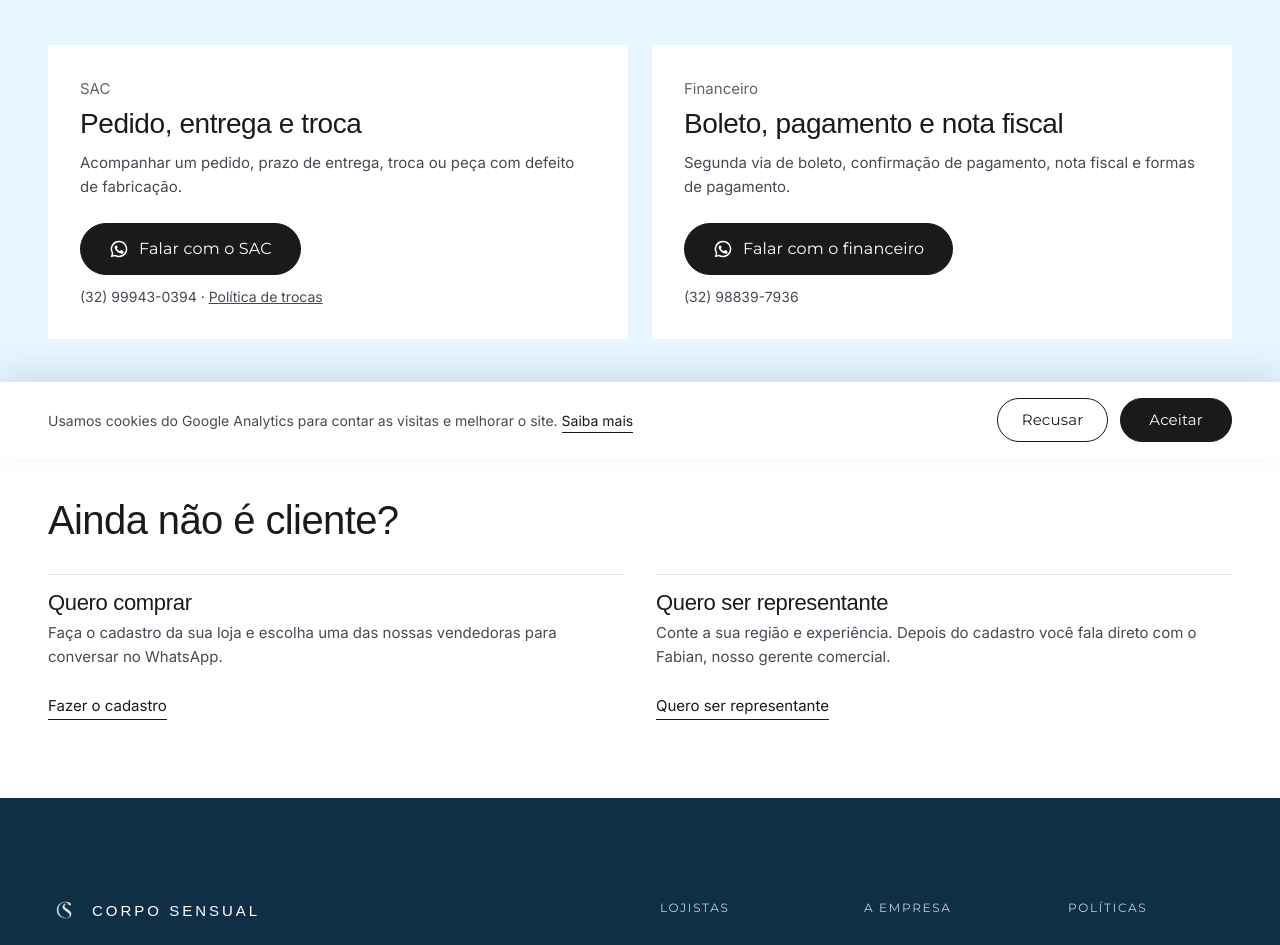
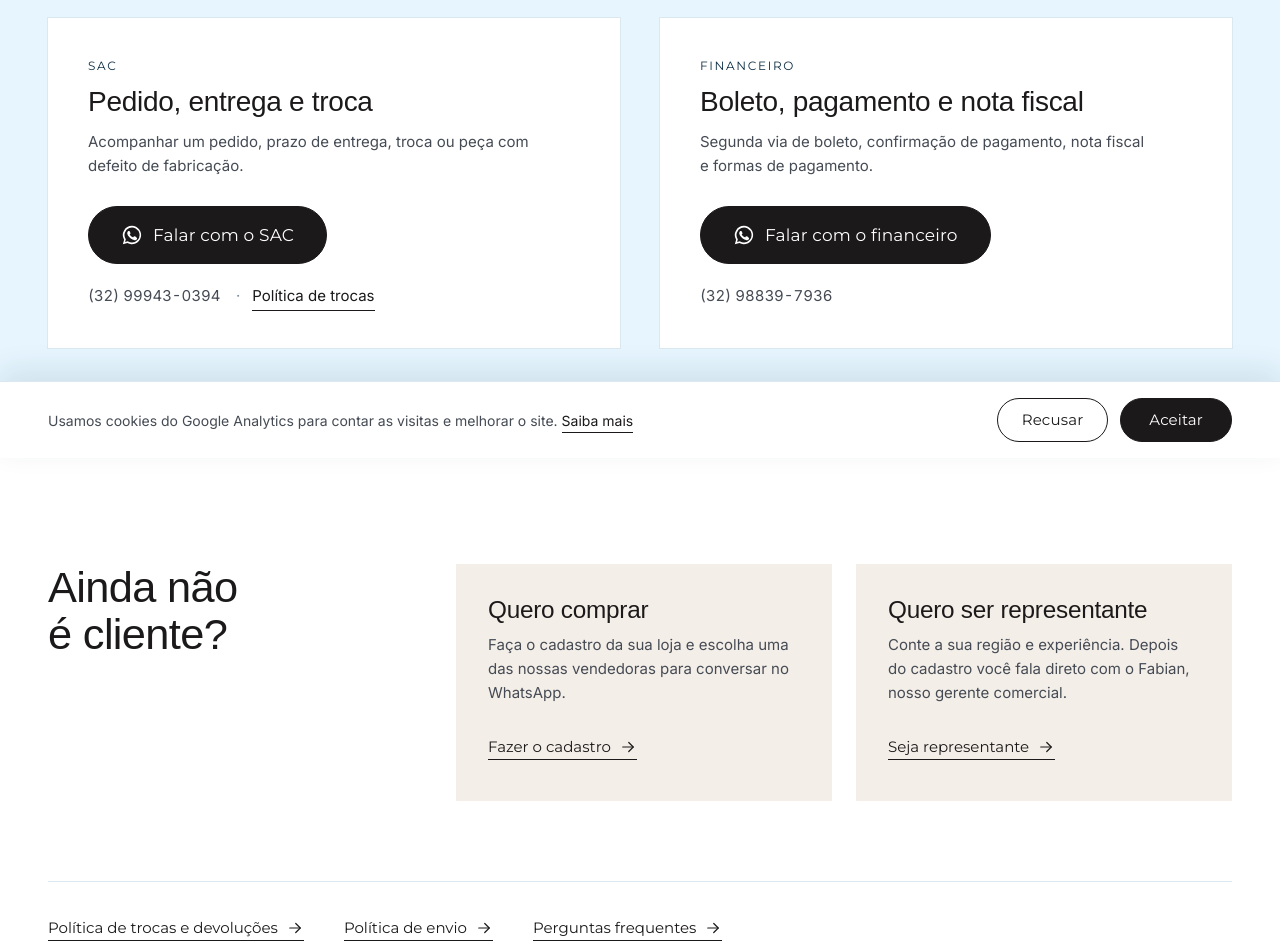
Before and after one commit to Yanunesxz/Corpo-Sensual-Site, a Next.js app: page /ajuda in a window 1280 px wide. Shown: the part 342-1287 px from the top of the page. Built offline with nearby package versions, Linux system fonts and the light colour scheme; no server answers; a web font is replaced by a local one.

Commit message:
redesign g6: Pós-cadastro e atendimento

```diff
--- a/src/app/ajuda/page.tsx
+++ b/src/app/ajuda/page.tsx
@@ -1,6 +1,6 @@
 import type { Metadata } from "next";
 import Link from "next/link";
-import { WhatsApp } from "@/components/icons";
+import { ArrowRight, WhatsApp } from "@/components/icons";
 import { celularParaExibir, equipe, linkWhatsApp, site } from "@/lib/site";
 
 export const metadata: Metadata = {
@@ -38,40 +38,73 @@ const atendimentos = [
   },
 ] as const;
 
+/** Quem ainda não é cliente: o caminho é sempre um cadastro (é ele que alimenta o CRM). */
+const caminhos = [
+  {
+    titulo: "Quero comprar",
+    texto: "Faça o cadastro da sua loja e escolha uma das nossas vendedoras para conversar no WhatsApp.",
+    href: "/catalogo",
+    rotulo: "Fazer o cadastro",
+  },
+  {
+    titulo: "Quero ser representante",
+    texto: "Conte a sua região e experiência. Depois do cadastro você fala direto com o Fabian, nosso gerente comercial.",
+    href: "/seja-representante",
+    rotulo: "Seja representante",
+  },
+] as const;
+
+const atalhos = [
+  { href: "/politicas/trocas-e-devolucoes", label: "Política de trocas e devoluções" },
+  { href: "/politicas/envio", label: "Política de envio" },
+  { href: "/fabrica-de-pijamas#perguntas", label: "Perguntas frequentes" },
+] as const;
+
 export default function AjudaPage() {
   const horario = site.contact.hours ? site.contact.hours.toLowerCase() : "em horário comercial";
 
   return (
     <>
+      {/* 1. Capa + atendimento: o assunto e o botão do WhatsApp já na primeira tela. */}
       <section className="bg-sky">
-        <div className="wrap py-14 md:py-20">
-          <p className="label">Atendimento</p>
-          <h1 className="h-hero mt-3 text-[2rem] md:text-[2.375rem]">Preciso de ajuda</h1>
-          <p className="mt-5 max-w-2xl text-[1.0625rem] leading-[1.6] text-body">
+        <div className="wrap pb-16 pt-10 md:pb-20 md:pt-16 lg:pb-24 lg:pt-20">
+          <div className="grid gap-y-5 lg:grid-cols-12 lg:items-end lg:gap-x-10">
+            <div className="lg:col-span-7">
+              <p className="eyebrow eyebrow-fio">Atendimento</p>
+              <h1 className="t-hero mt-3">Preciso de ajuda</h1>
+            </div>
+            <p className="lead max-w-xl lg:col-span-5 lg:pb-1.5">
               Escolha o assunto e fale direto com quem resolve, pelo WhatsApp. Atendimento {horario}.
             </p>
+          </div>
 
-          <ul className="mt-10 grid gap-4 md:grid-cols-2 md:gap-6">
+          <ul className="mt-10 grid gap-4 md:mt-12 md:grid-cols-2 md:gap-6 lg:mt-16 lg:gap-10">
             {atendimentos.map((a) => (
-              <li key={a.titulo} className="flex flex-col rounded-media bg-paper p-6 md:p-8">
-                <p className="label">{a.titulo}</p>
-                <h2 className="h-display mt-2 text-2xl md:text-[1.75rem]">{a.assunto}</h2>
-                <p className="mt-3 flex-1 text-[15px] leading-[1.6] text-body">{a.texto}</p>
+              <li key={a.titulo} className="flex flex-col bg-paper px-5 py-7 shadow-[var(--shadow-card)] sm:p-8 lg:p-10">
+                <p className="eyebrow">{a.titulo}</p>
+                <h2 className="t-sub mt-3 text-[1.5rem] md:text-[1.75rem]">{a.assunto}</h2>
+                <p className="mt-3 max-w-md flex-1 text-[15px] leading-[1.6] text-body">{a.texto}</p>
                 <a
                   href={linkWhatsApp(a.numero, a.mensagem)}
                   target="_blank"
                   rel="noreferrer"
-                  className="btn btn-dark mt-6 w-full sm:w-auto sm:self-start"
+                  className="btn btn-primary btn-lg mt-7 w-full sm:w-auto sm:self-start"
                 >
-                  <WhatsApp width={20} height={20} />
+                  <WhatsApp width={22} height={22} />
                   {a.botao}
                 </a>
-                <p className="mt-3 text-sm text-body">
-                  {celularParaExibir(a.numero)}
+                {/* O número tem largura fixa na linha do desktop: com a Inter os algarismos
+                    tabulares são mais largos que os da fonte provisória, e o link ao lado
+                    andava quando a fonte carregava (deslocamento de layout). Abaixo de 1024 px
+                    número e link ficam um embaixo do outro, sem risco de quebra. */}
+                <p className="mt-5 flex flex-col items-start gap-y-1 text-[15px] text-body lg:flex-row lg:items-center lg:gap-x-3">
+                  <span className="tabular-nums lg:w-[8.5rem] lg:flex-none">{celularParaExibir(a.numero)}</span>
                   {a.extra && (
                     <>
-                      {" · "}
-                      <Link href={a.extra.href} className="underline">
+                      <span aria-hidden className="hidden text-line-strong lg:inline">
+                        ·
+                      </span>
+                      <Link href={a.extra.href} className="link">
                         {a.extra.label}
                       </Link>
                     </>
@@ -83,29 +116,43 @@ export default function AjudaPage() {
         </div>
       </section>
 
-      {/* Quem não é cliente ainda passa pelo cadastro, que é o que alimenta o CRM. */}
-      <section className="wrap py-14 md:py-20">
-        <h2 className="h-display text-3xl md:text-[2.5rem]">Ainda não é cliente?</h2>
-        <ul className="mt-8 grid gap-x-8 gap-y-6 md:grid-cols-2">
-          <li className="border-t border-line pt-4">
-            <h3 className="h-display text-xl md:text-[1.375rem]">Quero comprar</h3>
-            <p className="mt-1.5 text-[15px] leading-[1.6] text-body">
-              Faça o cadastro da sua loja e escolha uma das nossas vendedoras para conversar no WhatsApp.
-            </p>
-            <Link href="/catalogo" className="link mt-3 inline-block text-[15px]">
-              Fazer o cadastro
+      {/* 2. Quem não é cliente ainda passa pelo cadastro, que é o que alimenta o CRM. */}
+      <section className="sec">
+        <div className="wrap">
+          <div className="grid gap-y-8 md:gap-y-10 xl:grid-cols-12 xl:gap-x-10">
+            <h2 className="t-titulo max-w-[12ch] xl:col-span-4" data-reveal>
+              Ainda não é cliente?
+            </h2>
+            <ul className="grid gap-4 md:grid-cols-2 md:gap-6 xl:col-span-8">
+              {caminhos.map((p, i) => (
+                <li
+                  key={p.href}
+                  className="flex flex-col bg-areia px-5 py-7 sm:p-8"
+                  data-reveal
+                  style={{ ["--atraso" as string]: `${i * 80}ms` }}
+                >
+                  <h3 className="t-sub">{p.titulo}</h3>
+                  <p className="mt-2 max-w-sm flex-1 text-[15px] leading-[1.6] text-body">{p.texto}</p>
+                  <Link href={p.href} className="link-seta mt-5 self-start">
+                    {p.rotulo}
+                    <ArrowRight width={18} height={18} />
                   </Link>
                 </li>
-          <li className="border-t border-line pt-4">
-            <h3 className="h-display text-xl md:text-[1.375rem]">Quero ser representante</h3>
-            <p className="mt-1.5 text-[15px] leading-[1.6] text-body">
-              Conte a sua região e experiência. Depois do cadastro você fala direto com o Fabian, nosso gerente comercial.
-            </p>
-            <Link href="/seja-representante" className="link mt-3 inline-block text-[15px]">
-              Quero ser representante
+              ))}
+            </ul>
+          </div>
+
+          <ul className="mt-12 flex flex-col items-start gap-y-1 border-t border-line pt-6 sm:flex-row sm:flex-wrap sm:gap-x-10 md:mt-16 lg:mt-20">
+            {atalhos.map((a) => (
+              <li key={a.href}>
+                <Link href={a.href} className="link-seta">
+                  {a.label}
+                  <ArrowRight width={18} height={18} />
                 </Link>
               </li>
+            ))}
           </ul>
+        </div>
       </section>
     </>
   );
--- a/src/app/not-found.tsx
+++ b/src/app/not-found.tsx
@@ -1,43 +1,58 @@
 import type { Metadata } from "next";
 import Link from "next/link";
-import { site } from "@/lib/site";
+import { ArrowRight } from "@/components/icons";
 
 export const metadata: Metadata = { title: "Página não encontrada" };
 
+/** Para onde a pessoa pode ir: o cadastro primeiro, depois as vitrines e o atendimento. */
+const atalhos = [
+  { href: "/catalogo", label: "Receber catálogo" },
+  { href: "/colecoes", label: "Coleções" },
+  { href: "/fabrica-de-pijamas", label: "Para lojistas" },
+  { href: "/ajuda", label: "Já sou cliente" },
+] as const;
+
 export default function NotFound() {
   return (
-    <>
-      {/* data-ga-404: o Google Analytics registra a visita como "Página não encontrada (404)". */}
-      <section data-ga-404 className="wrap py-16 md:py-24">
-        <div className="max-w-2xl">
-          <p className="label">Erro 404</p>
-          <h1 className="h-hero mt-3 text-[2rem] md:text-[2.375rem]">Página não encontrada</h1>
-          <p className="mt-6 text-lg leading-[1.3] text-body">
-            O endereço pode ter mudado ou a página não existe mais. Veja por onde continuar:
-          </p>
-          <Link href="/" className="btn btn-dark mt-8 w-full sm:w-auto">
+    // data-ga-404: o Google Analytics registra a visita como "Página não encontrada (404)".
+    <section data-ga-404 className="bg-sky">
+      <div className="wrap grid gap-y-10 pb-16 pt-10 md:pb-20 md:pt-16 lg:grid-cols-12 lg:items-center lg:gap-x-10 lg:py-28">
+        <div className="lg:col-span-6">
+          <p className="eyebrow eyebrow-fio">Erro 404</p>
+          <h1 className="t-hero mt-3 max-w-[12ch]">Página não encontrada</h1>
+          <p className="lead mt-5 max-w-md md:mt-6">O endereço pode ter mudado ou a página não existe mais. Veja por onde continuar:</p>
+          <Link href="/" className="btn btn-primary btn-lg mt-8 w-full sm:w-auto">
             Ir para a página inicial
+            <ArrowRight width={18} height={18} className="seta" />
           </Link>
         </div>
-      </section>
 
-      {/* Faixa azul-clara com os atalhos, para a página não terminar em branco vazio */}
-      <section className="bg-sky">
-        <div className="wrap py-14 md:py-20">
-          <ul className="flex flex-col">
-            {[...site.nav.filter((n) => n.href !== "/"), { href: "/catalogo", label: "Receber catálogo" }].map((n) => (
-              <li key={n.href} className="flex">
+        <div className="lg:col-span-6 xl:col-span-5 xl:col-start-8">
+          <ul className="grid grid-cols-2 gap-3 md:gap-4">
+            {atalhos.map((a) => (
+              <li key={a.href} className="flex">
                 <Link
-                  href={n.href}
-                  className="inline-flex min-h-11 items-center self-start text-[1.0625rem] underline decoration-1 underline-offset-[6px] transition-opacity hover:opacity-55"
+                  href={a.href}
+                  className="group flex min-h-28 w-full flex-col justify-between gap-6 bg-paper p-4 shadow-[var(--shadow-card)] transition-shadow duration-200 hover:shadow-[0_0_0_1px_var(--color-ink)] sm:p-5 md:min-h-36 md:p-6"
                 >
-                  {n.label}
+                  <span className="t-sub">{a.label}</span>
+                  <ArrowRight
+                    width={22}
+                    height={22}
+                    className="self-end text-ink transition-transform duration-250 ease-saida group-hover:translate-x-[3px] motion-reduce:transition-none"
+                  />
                 </Link>
               </li>
             ))}
           </ul>
+          <p className="mt-6 md:mt-8">
+            <Link href="/contato" className="link-seta">
+              Contato
+              <ArrowRight width={18} height={18} />
+            </Link>
+          </p>
         </div>
-      </section>
-    </>
+      </div>
+    </section>
   );
 }
--- a/src/app/obrigado/page.tsx
+++ b/src/app/obrigado/page.tsx
@@ -2,6 +2,8 @@ import type { Metadata } from "next";
 import Image from "next/image";
 import Link from "next/link";
 import { ContatoWhatsApp } from "@/components/contato-whatsapp";
+import { ArrowRight, Check } from "@/components/icons";
+import { Passos } from "@/components/passos";
 import { equipe, site } from "@/lib/site";
 
 export const metadata: Metadata = {
@@ -78,6 +80,31 @@ function sortearVendedoras() {
   return Math.random() < 0.5 ? lista : lista.reverse();
 }
 
+/**
+ * "O que acontece agora". Compra: três passos numerados. Representante: dois passos
+ * com ponto (a página de representante não mostra número). Contato e padrão: nada.
+ */
+const passosPorOrigem: Record<string, { itens: { titulo: string; texto: string }[]; semNumeros: boolean }> = {
+  compra: {
+    semNumeros: false,
+    itens: [
+      { titulo: "Escolha a vendedora", texto: "Se quiser adiantar, fale agora pelo WhatsApp." },
+      { titulo: "Receba o catálogo", texto: "Com grade e tabela de preços." },
+      { titulo: "Monte o seu pedido", texto: "Sem pedido mínimo." },
+    ],
+  },
+  representante: {
+    semNumeros: true,
+    itens: [
+      { titulo: "O Fabian avalia a sua região", texto: "Ele confere a cobertura no seu estado." },
+      { titulo: "Conversa pelo WhatsApp", texto: "Ele apresenta as coleções e as condições de representação." },
+    ],
+  },
+};
+
+/** Origens de quem veio comprar (as mesmas do ORIGENS_DE_COMPRA do analytics). */
+const ORIGENS_DE_COMPRA = new Set(["catalogo", "colecao", "fabrica-de-pijamas"]);
+
 // Fotos de campanha usadas só como ilustração da faixa do Instagram.
 const vitrine = [
   "/images/colecoes/delicias-1.jpg",
@@ -94,72 +121,106 @@ export default async function ObrigadoPage({ searchParams }: PageProps<"/obrigad
   const m = messages[key];
   const venda = Object.hasOwn(vendaPorOrigem, key) ? vendaPorOrigem[key] : null;
   const ehRepresentante = key === "representante";
+  const ehCompra = ORIGENS_DE_COMPRA.has(key);
   const vendedoras = sortearVendedoras();
   const c = site.contact;
 
+  const temPainel = Boolean(venda) || ehRepresentante;
+  const passos = ehCompra ? passosPorOrigem.compra : ehRepresentante ? passosPorOrigem.representante : null;
+  // Rótulo acima do título. Some quando repetiria o próprio título ("Cadastro recebido"
+  // em cima de "Cadastro recebido"): o ícone de confirmação já faz esse papel.
+  const rotulo = key === "contato" || key === "default" ? "Mensagem recebida" : "Cadastro recebido";
+  const mostraRotulo = rotulo.toLowerCase() !== m.title.toLowerCase();
+
+  const links = (
+    <div className="flex flex-col items-start gap-y-1 sm:flex-row sm:flex-wrap sm:items-center sm:gap-x-10">
+      {/* Contato e padrão: o próximo passo é conhecer as coleções. No contato o painel das
+          vendedoras já tem os botões cheios, então este fica de contorno (um cheio por bloco). */}
+      {!ehCompra && !ehRepresentante && (
+        <Link href="/colecoes" className={`btn ${temPainel ? "btn-outline" : "btn-primary"} mb-5 w-full sm:mb-0 sm:mr-2 sm:w-auto`}>
+          Ver as coleções
+          <ArrowRight width={18} height={18} className="seta" />
+        </Link>
+      )}
+      <Link href="/ajuda" className="link-seta">
+        Já é cliente? Preciso de ajuda
+        <ArrowRight width={18} height={18} />
+      </Link>
+      <Link href="/fabrica-de-pijamas#perguntas" className="link-seta">
+        Perguntas frequentes
+        <ArrowRight width={18} height={18} />
+      </Link>
+    </div>
+  );
+
   return (
     <>
-      <section className="wrap py-16 md:py-24">
-        <div className="max-w-2xl">
-          <h1 className="h-hero text-[2rem] md:text-[2.375rem]">{m.title}</h1>
-          <p className="mt-6 text-lg leading-[1.3] text-body">{m.text}</p>
-          <p className="mt-3 text-lg leading-[1.3] text-body">
+      <section className="wrap pb-16 pt-10 md:pb-20 md:pt-16 lg:pb-28 lg:pt-24">
+        {/* 1. Confirmação e 2. escolha no WhatsApp: lado a lado no desktop, o painel à direita. */}
+        <div className="grid gap-y-10 lg:grid-cols-12 lg:gap-x-10">
+          <div className={temPainel ? "lg:col-span-6" : "lg:col-span-8"}>
+            <span aria-hidden className="flex h-12 w-12 items-center justify-center rounded-full bg-noite text-white md:h-14 md:w-14">
+              <Check width={26} height={26} strokeWidth={2} />
+            </span>
+            {mostraRotulo && <p className="eyebrow mt-7 md:mt-8">{rotulo}</p>}
+            <h1 className={`t-hero max-w-[16ch] ${mostraRotulo ? "mt-3" : "mt-6 md:mt-8"}`}>{m.title}</h1>
+            <p className="lead mt-5 max-w-xl md:mt-6">{m.text}</p>
+            <p className="mt-4 max-w-xl text-[15px] leading-[1.6] text-body">
               Retornamos em horário comercial{c.hours ? `, ${c.hours.toLowerCase()}` : ""}. Fique de olho no telefone e no e-mail
               informados.
             </p>
+          </div>
 
-          {venda && (
-            <div className="mt-8">
-              <ContatoWhatsApp contatos={vendedoras} chamada={venda.chamada} abertura={venda.abertura} pedido={venda.pedido} />
-            </div>
-          )}
-
+          {temPainel && (
+            <div className="bg-sky px-5 py-7 sm:p-8 lg:col-span-5 lg:col-start-8 lg:self-end lg:p-10">
+              {venda && <ContatoWhatsApp contatos={vendedoras} chamada={venda.chamada} abertura={venda.abertura} pedido={venda.pedido} />}
               {ehRepresentante && (
-            <div className="mt-8">
                 <ContatoWhatsApp
                   contatos={[equipe.gerenteComercial]}
                   chamada="Para adiantar, fale agora direto com o Fabian, nosso gerente comercial:"
                   abertura="Acabei de me cadastrar no site da Corpo Sensual para ser representante."
                   empresa="representacao"
                 />
+              )}
             </div>
           )}
+        </div>
 
-          <div className="mt-8 flex flex-col gap-6 sm:flex-row sm:flex-wrap sm:items-center">
-            {!venda && !ehRepresentante && (
-              <Link href="/colecoes" className="btn btn-dark w-full sm:w-auto">
-                Ver as coleções
-              </Link>
-            )}
-            <Link href="/ajuda" className="link self-start text-sm sm:self-auto">
-              Já é cliente? Preciso de ajuda
-            </Link>
-            <Link href="/fabrica-de-pijamas#perguntas" className="link self-start text-sm sm:self-auto">
-              Perguntas frequentes
-            </Link>
+        {/* 3. O que acontece agora (compra e representante) e 4. links. */}
+        {passos ? (
+          <div className="mt-14 grid gap-y-8 border-t border-line pt-10 md:mt-16 lg:mt-24 lg:pt-14 xl:grid-cols-12 xl:gap-x-10" data-reveal>
+            <h2 className="eyebrow eyebrow-fio xl:col-span-3 xl:self-start xl:pt-3">O que acontece agora</h2>
+            <div className="xl:col-span-9">
+              <Passos itens={passos.itens} semNumeros={passos.semNumeros} layout="linha" />
+              <div className="mt-10 border-t border-line pt-6 lg:mt-14">{links}</div>
             </div>
           </div>
+        ) : (
+          <div className="mt-10 md:mt-12">{links}</div>
+        )}
       </section>
 
-      {/* Faixa azul-clara do Instagram, como na página de obrigado do site atual */}
+      {/* 5. Faixa azul-clara do Instagram, como na página de obrigado do site atual */}
       {c.instagram && (
-        <section className="bg-sky">
-          <div className="wrap py-14 md:py-20">
-            <h2 className="h-display max-w-md text-3xl md:text-[2.5rem]">Siga o nosso perfil do Instagram</h2>
-            <p className="mt-4 max-w-xl text-[1.125rem] leading-[1.6] text-body">
+        <section className="sec bg-sky">
+          <div className="wrap">
+            <div className="grid gap-y-4 lg:grid-cols-12 lg:items-end lg:gap-x-10" data-reveal>
+              <h2 className="t-titulo max-w-[14ch] lg:col-span-6">Siga o nosso perfil do Instagram</h2>
+              <p className="lead max-w-md lg:col-span-5 lg:col-start-8 lg:pb-1">
                 Enquanto isso, acompanhe as novidades no Instagram{" "}
-              <a href={`https://www.instagram.com/${c.instagram}/`} target="_blank" rel="noreferrer" className="link">
+                <a href={`https://www.instagram.com/${c.instagram}/`} target="_blank" rel="noreferrer" className="link text-ink">
                   @{c.instagram}
                 </a>
                 .
               </p>
-            <div className="mt-8 grid grid-cols-2 gap-3 md:grid-cols-4 md:gap-5">
-              {vitrine.map((src) => (
-                <div key={src} className="relative aspect-[4/5] overflow-hidden rounded-media bg-sky-soft">
-                  <Image src={src} alt="" fill sizes="(min-width: 768px) 25vw, 50vw" className="object-cover" />
             </div>
+            <ul className="mt-8 grid grid-cols-2 gap-3 md:mt-12 md:grid-cols-4 md:gap-5">
+              {vitrine.map((src, i) => (
+                <li key={src} className="relative aspect-[4/5] overflow-hidden bg-sky-deep" data-reveal style={{ ["--atraso" as string]: `${i * 80}ms` }}>
+                  <Image src={src} alt="" fill sizes="(min-width: 1440px) 324px, (min-width: 768px) 23vw, 45vw" className="object-cover" />
+                </li>
               ))}
-            </div>
+            </ul>
           </div>
         </section>
       )}
```
Also changed, not shown: src/components/contato-whatsapp.tsx (+7 -5 lines). Lines whose indentation alone changed are shown as unchanged.
